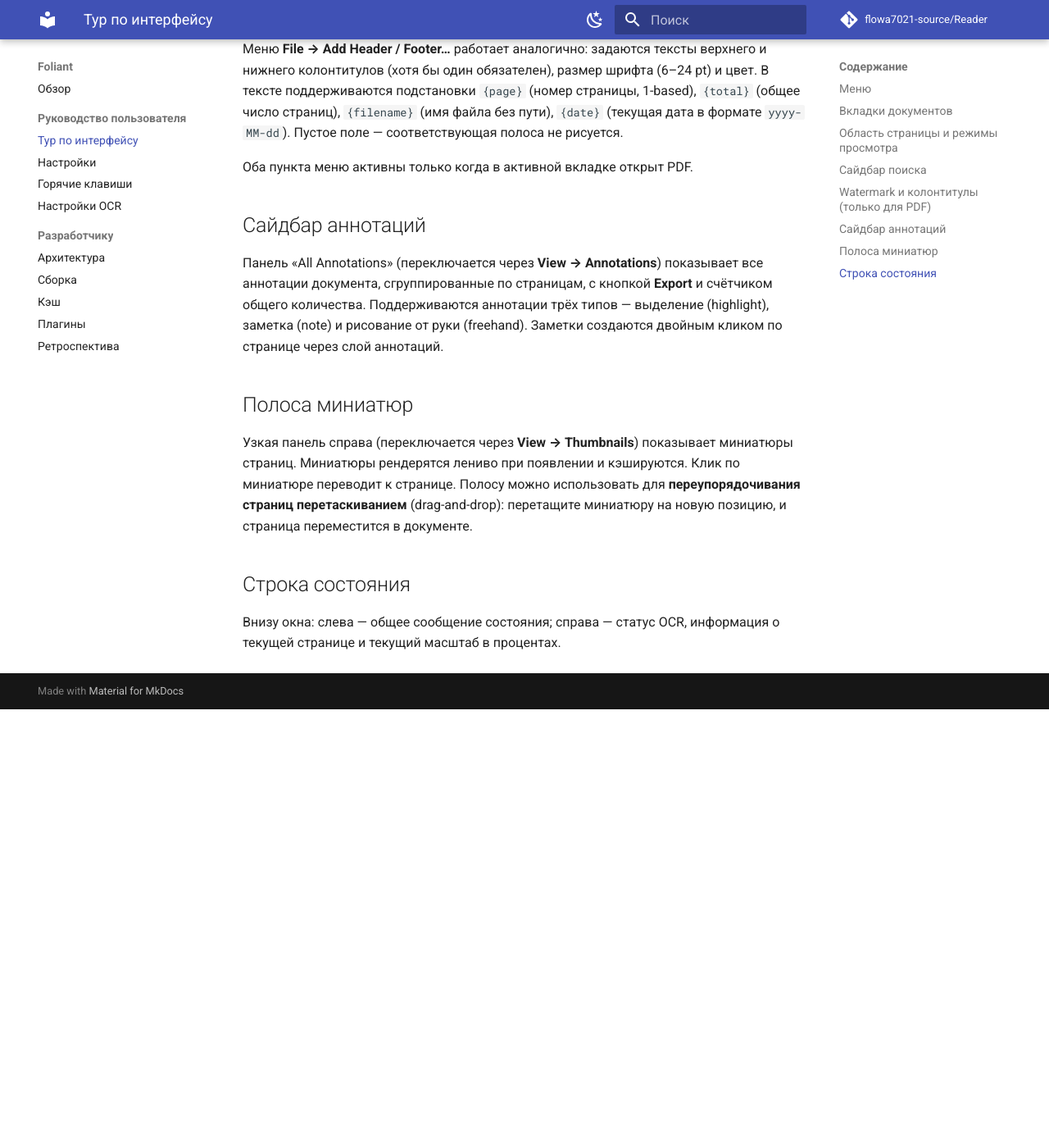
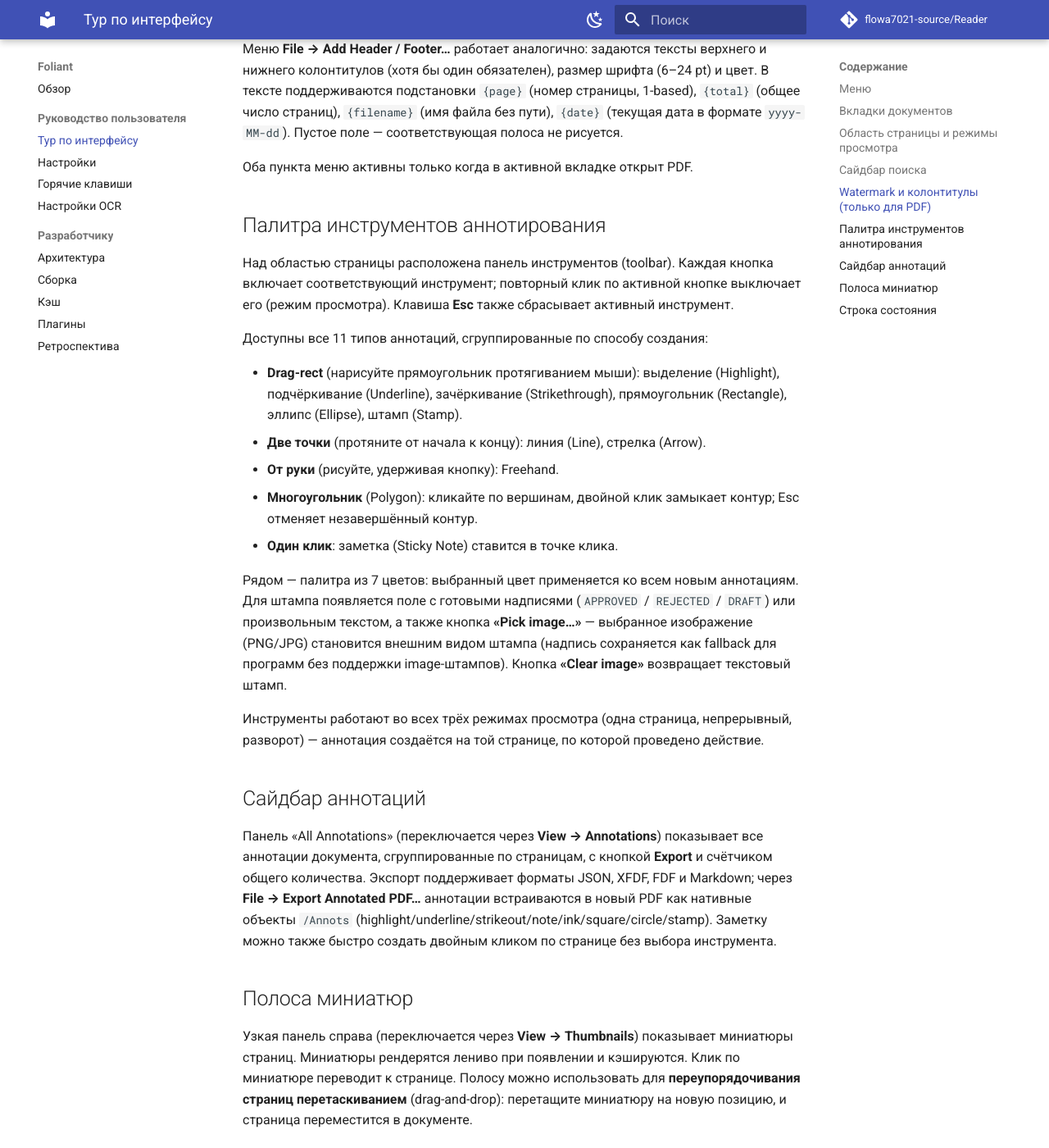
Before and after one commit to flowa7021-source/Reader, an MkDocs documentation site: the page built from docs/user-guide/ui-tour.md, in a window 1280 px wide and 1400 px high, scrolled down 1984 px. Shown: the whole window at 82% size. Built offline with MkDocs 1.6.1 and Material for MkDocs 9.7.7, drawn with Linux system fonts in a browser that asks for light colours; comment, search, counter and statistics services are not loaded; before the commit the page ends 2849 px from its top, so only the background shows below that.

Commit message:
docs(ui-tour): document annotation tool palette + refresh annotations section
The B1 palette series (#84–#89) and image-stamp tracks (#90/#93) shipped
the full annotation toolbar but never updated docs/user-guide/ui-tour.md
(the per-PR pattern in PHASE1_REMAINING.md calls for ui-tour updates
after UI tracks — this back-fills it).

What changed
- New «Палитра инструментов аннотирования» section: documents all 11
  tools grouped by gesture (drag-rect / two-point / freehand / polygon /
  single-click), the 7-color palette, the stamp label combo + «Pick
  image…»/«Clear image» buttons, Esc-to-deselect, and that tools work
  across all three view modes with correct per-page targeting.
- Refreshed «Сайдбар аннотаций»: was stale («поддерживаются аннотации
  трёх типов — highlight/note/freehand»). Now states all export formats
  (JSON/XFDF/FDF/Markdown) + Export Annotated PDF native /Annots embed,
  and keeps the double-click-note shortcut note.

Docs-only — no code, no build impact. Markdown structure verified
(9 well-formed ## sections). No conflict with in-flight #92–#95.

https://claude.ai/code/session_01BQuec3U7cnfW8WHV9zAZzv

```diff
--- a/docs/user-guide/ui-tour.md
+++ b/docs/user-guide/ui-tour.md
@@ -76,13 +76,40 @@
 
 Оба пункта меню активны только когда в активной вкладке открыт PDF.
 
+## Палитра инструментов аннотирования
+
+Над областью страницы расположена панель инструментов (toolbar). Каждая кнопка
+включает соответствующий инструмент; повторный клик по активной кнопке выключает
+его (режим просмотра). Клавиша **Esc** также сбрасывает активный инструмент.
+
+Доступны все 11 типов аннотаций, сгруппированные по способу создания:
+
+- **Drag-rect** (нарисуйте прямоугольник протягиванием мыши): выделение (Highlight),
+  подчёркивание (Underline), зачёркивание (Strikethrough), прямоугольник (Rectangle),
+  эллипс (Ellipse), штамп (Stamp).
+- **Две точки** (протяните от начала к концу): линия (Line), стрелка (Arrow).
+- **От руки** (рисуйте, удерживая кнопку): Freehand.
+- **Многоугольник** (Polygon): кликайте по вершинам, двойной клик замыкает контур;
+  Esc отменяет незавершённый контур.
+- **Один клик**: заметка (Sticky Note) ставится в точке клика.
+
+Рядом — палитра из 7 цветов: выбранный цвет применяется ко всем новым аннотациям.
+Для штампа появляется поле с готовыми надписями (`APPROVED` / `REJECTED` / `DRAFT`) или
+произвольным текстом, а также кнопка **«Pick image…»** — выбранное изображение
+(PNG/JPG) становится внешним видом штампа (надпись сохраняется как fallback для
+программ без поддержки image-штампов). Кнопка **«Clear image»** возвращает текстовый штамп.
+
+Инструменты работают во всех трёх режимах просмотра (одна страница, непрерывный,
+разворот) — аннотация создаётся на той странице, по которой проведено действие.
+
 ## Сайдбар аннотаций
 
 Панель «All Annotations» (переключается через **View → Annotations**) показывает все
 аннотации документа, сгруппированные по страницам, с кнопкой **Export** и счётчиком
-общего количества. Поддерживаются аннотации трёх типов — выделение (highlight), заметка
-(note) и рисование от руки (freehand). Заметки создаются двойным кликом по странице через
-слой аннотаций.
+общего количества. Экспорт поддерживает форматы JSON, XFDF, FDF и Markdown; через
+**File → Export Annotated PDF…** аннотации встраиваются в новый PDF как нативные
+объекты `/Annots` (highlight/underline/strikeout/note/ink/square/circle/stamp).
+Заметку можно также быстро создать двойным кликом по странице без выбора инструмента.
 
 ## Полоса миниатюр
 
```
